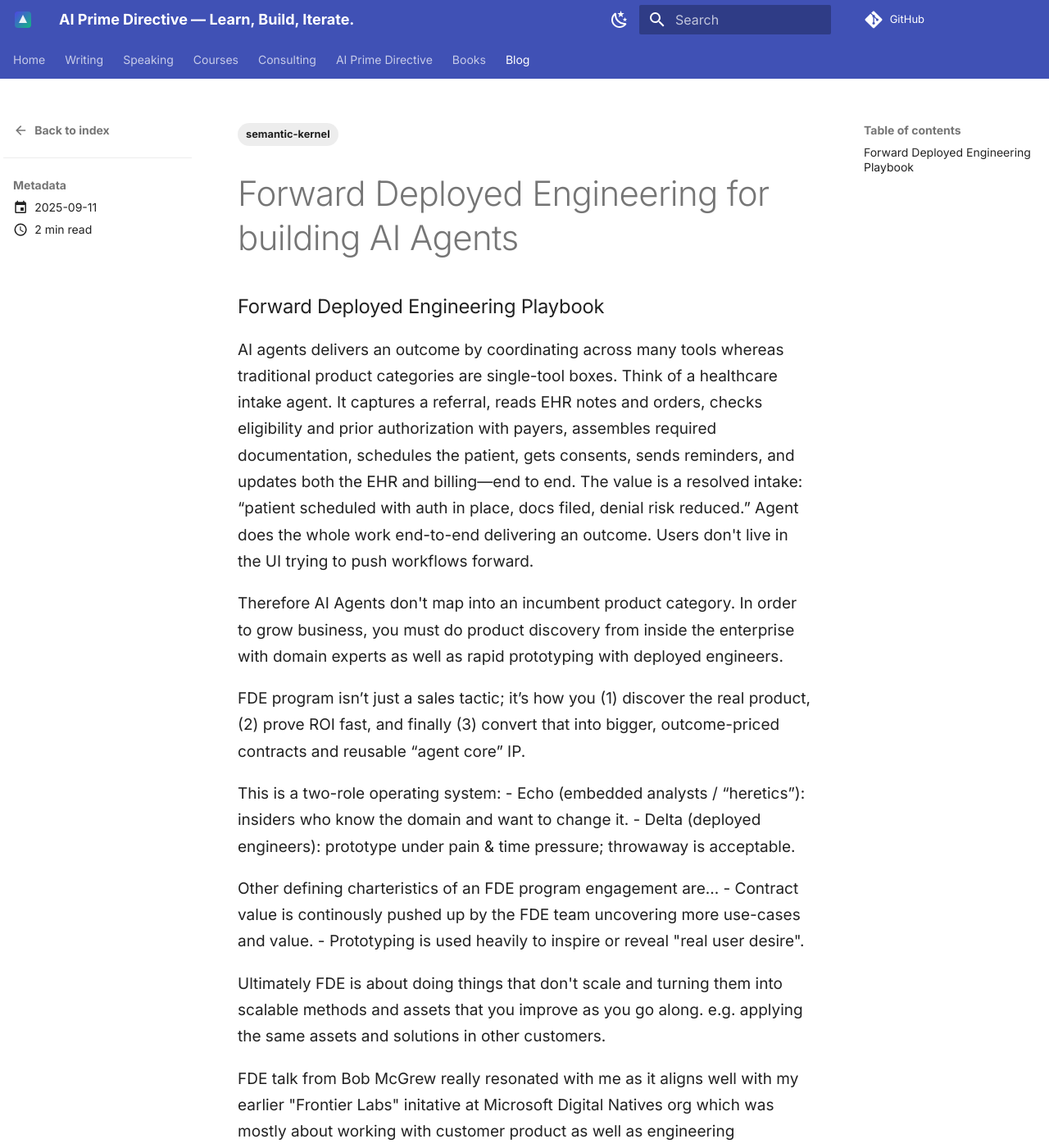
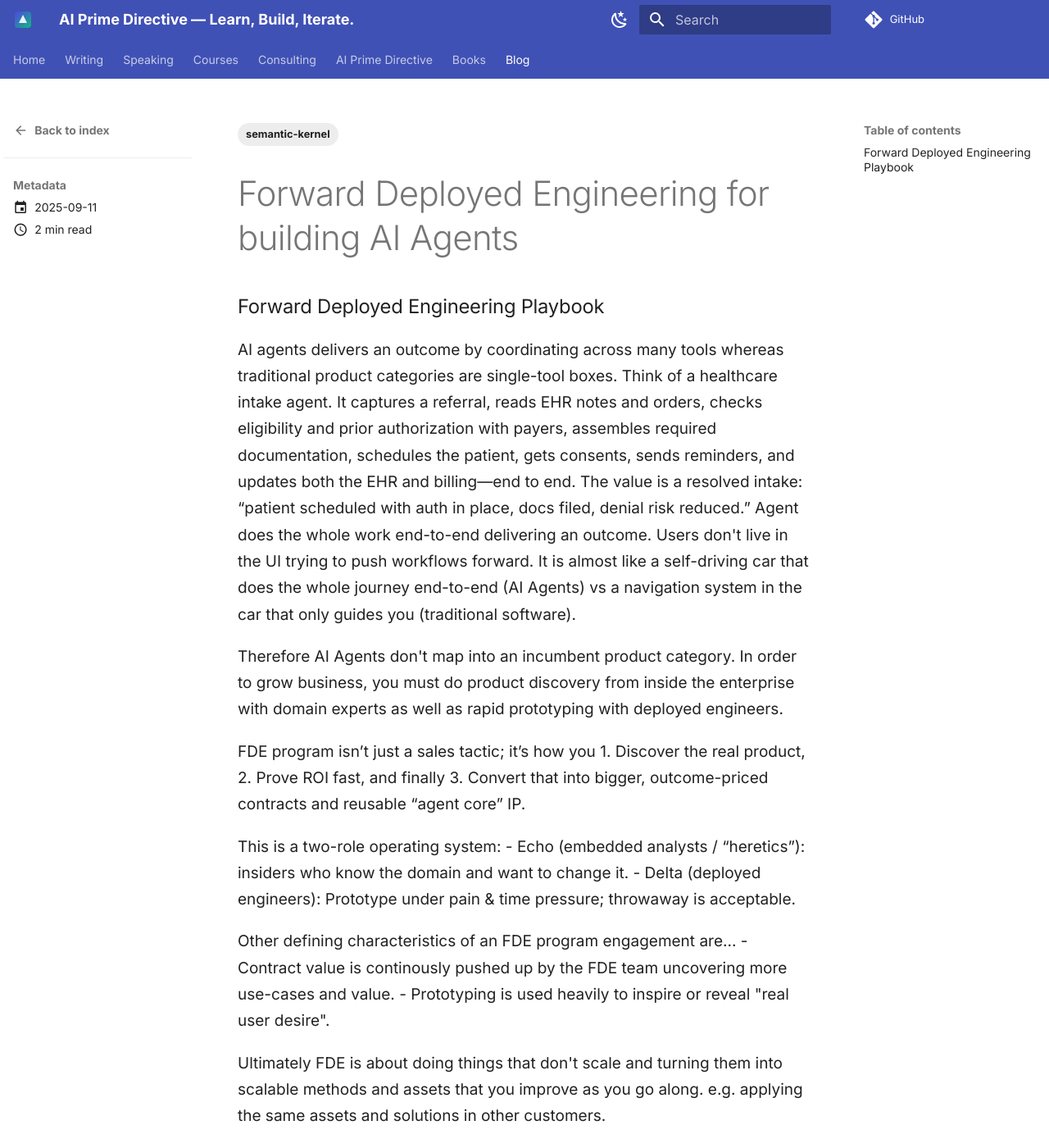
Before and after one commit to ozgurgulerx/ai-prime-directive, an MkDocs documentation site: the page built from docs/blog/posts/250911_forward-deployed-engineering.md, in a window 1280 px wide and 1400 px high. Shown: the whole window at 82% size. Built offline with MkDocs 1.6.1 and Material for MkDocs 9.7.7, drawn with Linux system fonts in a browser that asks for light colours; plug-ins that fetch from the network failed and are left out; comment, search, counter and statistics services are not loaded; some of the changed text lies outside the part shown.

Commit message:
FDE update

```diff
--- a/docs/blog/posts/250911_forward-deployed-engineering.md
+++ b/docs/blog/posts/250911_forward-deployed-engineering.md
@@ -8,26 +8,26 @@ tags:
 
 ### Forward Deployed Engineering Playbook
 
-AI agents delivers an outcome by coordinating across many tools whereas traditional product categories are single-tool boxes. Think of a healthcare intake agent. It captures a referral, reads EHR notes and orders, checks eligibility and prior authorization with payers, assembles required documentation, schedules the patient, gets consents, sends reminders, and updates both the EHR and billing—end to end. The value is a resolved intake: “patient scheduled with auth in place, docs filed, denial risk reduced.” Agent does the whole work end-to-end delivering an outcome. Users don't live in the UI trying to push workflows forward.
+AI agents delivers an outcome by coordinating across many tools whereas traditional product categories are single-tool boxes. Think of a healthcare intake agent. It captures a referral, reads EHR notes and orders, checks eligibility and prior authorization with payers, assembles required documentation, schedules the patient, gets consents, sends reminders, and updates both the EHR and billing—end to end. The value is a resolved intake: “patient scheduled with auth in place, docs filed, denial risk reduced.” Agent does the whole work end-to-end delivering an outcome. Users don't live in the UI trying to push workflows forward. It is almost like a self-driving car that does the whole journey end-to-end (AI Agents) vs a navigation system in the car that only guides you (traditional software).
 
 Therefore AI Agents don't map into an incumbent product category. In order to grow business, you must do product discovery from inside the enterprise with domain experts as well as rapid prototyping with deployed engineers.
 
 FDE program isn’t just a sales tactic; it’s how you
-(1) discover the real product,
-(2) prove ROI fast, and finally
-(3) convert that into bigger, outcome-priced contracts and reusable “agent core” IP.
+1. Discover the real product,
+2. Prove ROI fast, and finally
+3. Convert that into bigger, outcome-priced contracts and reusable “agent core” IP.
 
 This is a two-role operating system:
 - Echo (embedded analysts / “heretics”): insiders who know the domain and want to change it.
-- Delta (deployed engineers): prototype under pain & time pressure; throwaway is acceptable.
+- Delta (deployed engineers): Prototype under pain & time pressure; throwaway is acceptable.
 
-Other defining charteristics of an FDE program engagement are...
+Other defining characteristics of an FDE program engagement are...
 - Contract value is continously pushed up by the FDE team uncovering more use-cases and value.
 - Prototyping is used heavily to inspire or reveal "real user desire".
 
 Ultimately FDE is about doing things that don't scale and turning them into scalable methods and assets that you improve as you go along. e.g. applying the same assets and solutions in other customers.
 
-FDE talk from Bob McGrew really resonated with me as it aligns well with my earlier "Frontier Labs" initative at Microsoft Digital Natives org which was mostly about working with customer product as well as engineering managers to inspire them with quick but functional prototypes that demonstrate the potential and value with a product-led approach. Check it out: [FDE talk from Bob McGrew](https://www.youtube.com/watch?v=KZJZJZJZJZJ)
+FDE talk from Bob McGrew *(Check it out: [FDE talk from Bob McGrew](https://www.youtube.com/watch?v=KZJZJZJZJZJ))* really resonated with me as it aligns well with my earlier "Frontier Labs" initative at Microsoft Digital Natives org which was mostly about working with customer product as well as engineering managers to inspire them with quick but functional prototypes that demonstrate the potential and value with a product-led approach.
 
-Ozgur
+- Ozgur
 Istanbul, September 11th 2025
```
Also changed, not shown: docs/blog/index.md (+0 -2 lines), docs/blog/posts/context-engineering.md (+21 -7 lines), docs/consulting/index.md (+2 -2 lines).
